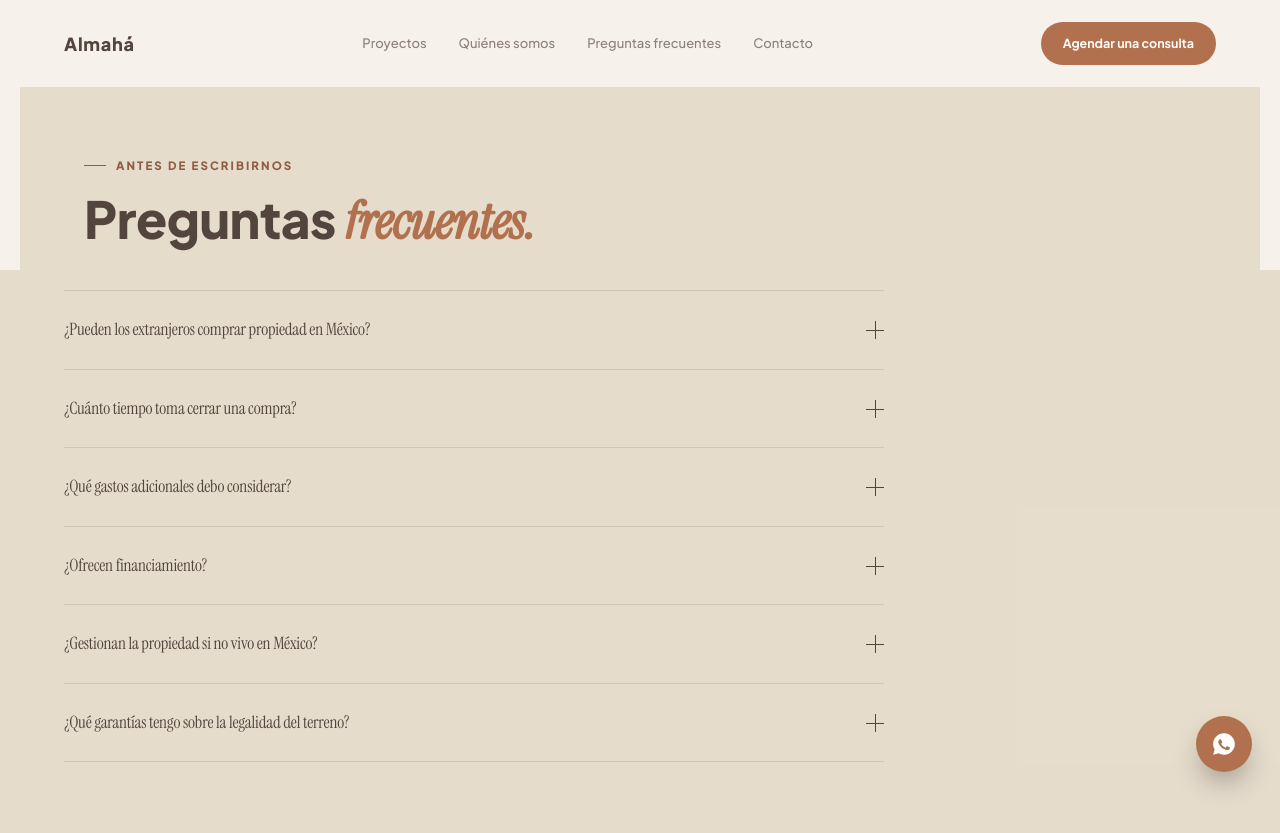
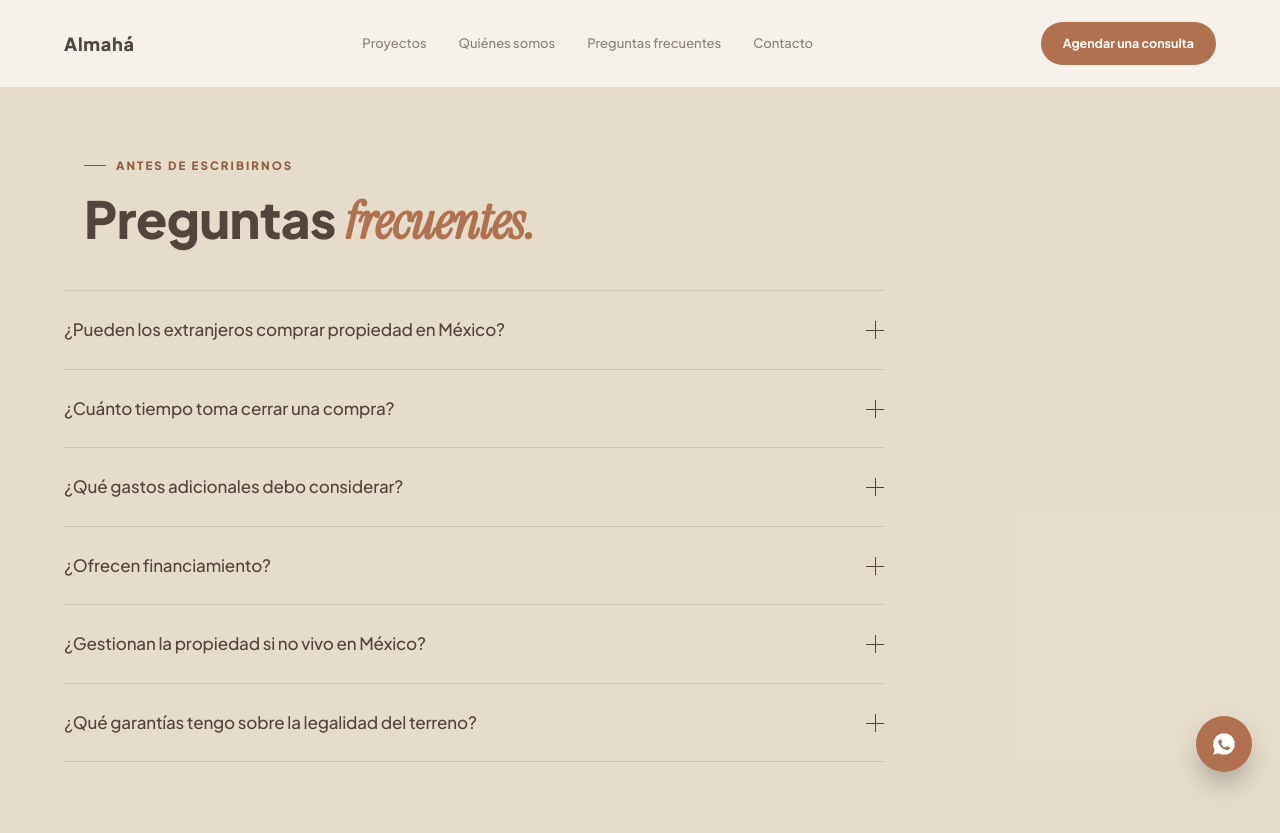
Before and after one commit to almaha-real-estate/almaha-ventas, a plain HTML site: page faq.html in a window 1280 px wide. Shown: the top 833 px of the page. Drawn offline with Linux system fonts and the light colour scheme.

Commit message:
Update faq.html

```diff
--- a/faq.html
+++ b/faq.html
@@ -88,7 +88,6 @@
   .rail-arrow svg{width:18px;height:18px;}
   .rail-arrow:hover{background:var(--clove); color:var(--muslin); border-color:var(--clove);}
   h1,h2,h3,h4{
-    font-family:var(--serif);
     font-weight:500;
     letter-spacing:-.01em;
     color:var(--clove);
@@ -773,6 +772,7 @@
     .foot-new .foot-top{grid-template-columns:1fr; gap:34px;}
   }
 
+  .page-head-bg{background:var(--sandstone-60);}
   .page-head{padding:70px var(--edge) 20px; max-width:1240px; margin:0 auto;}
   .page-head h1{font-family:'Plus Jakarta Sans',sans-serif; font-weight:800; font-size:clamp(32px,4vw,52px); line-height:1.1; max-width:700px; margin-top:16px;}
 
@@ -794,10 +794,12 @@
   <a class="wa-new" href="https://wa.me/5219841855836" target="_blank" rel="noopener">Agendar una consulta</a>
 </nav>
 
-<section class="page-head" style="background:var(--sandstone-60);">
+<div class="page-head-bg">
+<section class="page-head">
   <div class="eyebrow">Antes de escribirnos</div>
   <h1>Preguntas <span class="ita" style="font-family:'Instrument Serif',serif;font-style:italic;color:var(--terracotta-accent,var(--terracotta));">frecuentes.</span></h1>
 </section>
+</div>
 
 <section class="section" style="background:var(--sandstone-60); padding-top:20px;">
   <div class="container">
```
